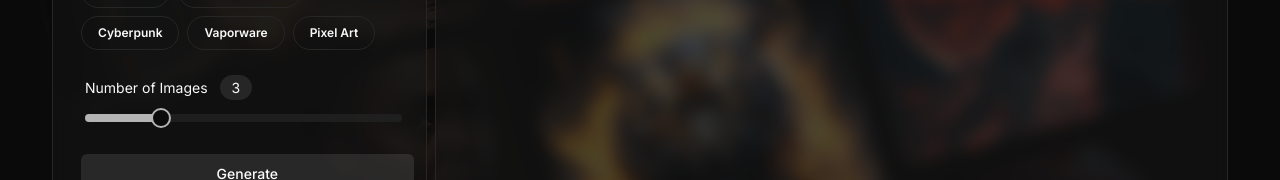
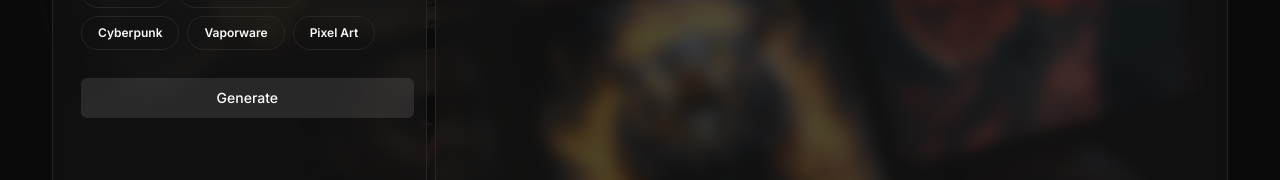
Before and after one commit to Nainish-Rai/eclipse, a Next.js app: page /studio in a window 1280 px wide. Shown: the part 477-657 px from the top of the page. Built offline with nearby package versions, Linux system fonts and the light colour scheme; no server answers.

Commit message:
added conditional slider for models

```diff
--- a/app/studio/page.tsx
+++ b/app/studio/page.tsx
@@ -17,6 +17,7 @@ function Studio({}: Props) {
   const { data: session } = useSession();
   const [prompt, setPrompt] = useState("");
   const [model, setModel] = useState("kandinsky-2.2");
+  const [slider, setSlider] = useState(false);
   const [quality, setQuality] = useState("512x512");
   const [loading, setLoading] = useState(false);
 
@@ -41,6 +42,16 @@ function Studio({}: Props) {
     "Vaporware",
     "Pixel Art",
   ];
+
+  const handleSlider = (model: string) => {
+    if (model === "kandinsky-2.2") {
+      setSlider(false);
+    } else if (model === "sdxl") {
+      setSlider(true);
+    } else {
+      console.log("Slider error");
+    }
+  }
 
   const generateImages = async () => {
     const reqBody = {
@@ -99,6 +110,7 @@ function Studio({}: Props) {
                       variant="outline"
                       onClick={() => {
                         model === item ? setModel("") : setModel(item);
+                        handleSlider(item);
                       }}
                       key={item}
                     >
@@ -127,7 +139,7 @@ function Studio({}: Props) {
                     ))}
                   </div>
                 </div>
-                <div className="w-full p-2 mt-4">
+                <div className={`${slider ? "" : "hidden"} w-full p-2 mt-4`}>
                   <h4 className="text-sm ">
                     Number of Images{" "}
                     <span className="bg-neutral-800 mx-2 rounded-full  px-3 p-1">
@@ -135,7 +147,7 @@ function Studio({}: Props) {
                     </span>
                   </h4>
                   <Slider
-                    className="mt-4 outline-none  opacity-70"
+                    className={`${slider ? "" : "hidden"} mt-4 outline-none  opacity-70`}
                     onValueChange={(value) => setImagesCount(value[0])}
                     min={1}
                     defaultValue={[3]}
```
Also changed, not shown: 2 other files (tests, documents, lock files or other folders).
